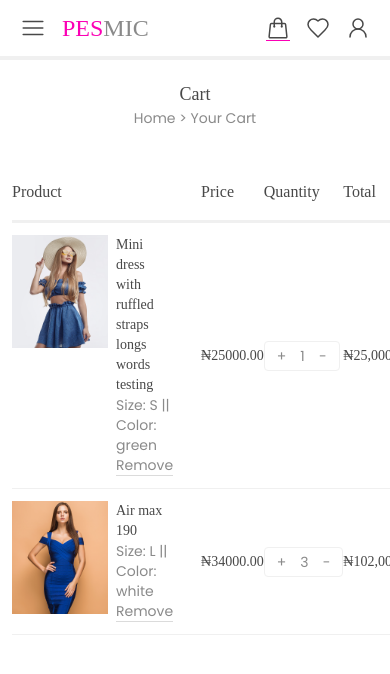
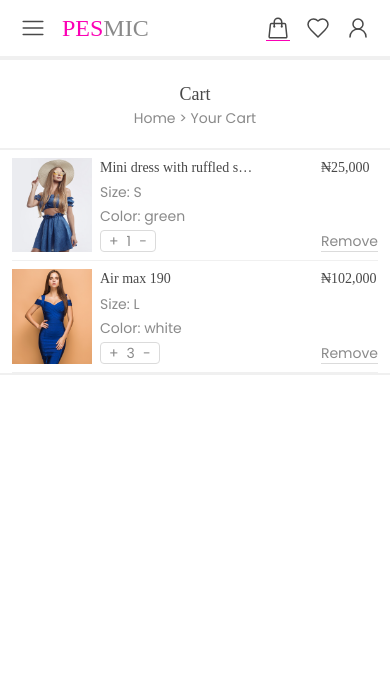
Before and after one commit to jo-royal/REACT-DUMMY, a React (Vite) app: page /REACT-DUMMY/cart in a window 390 px wide. Shown: the top 674 px of the page. Built offline with nearby package versions, Linux system fonts and the light colour scheme; a web font is replaced by a local one.

Commit message:
enhance cart component layout for better responsiveness on mobile and desktop views

```diff
--- a/src/components/cartCom.jsx
+++ b/src/components/cartCom.jsx
@@ -12,7 +12,9 @@ export default function CartCom() {
 
 
   return (
-    <div className='p-3 sm:p-5 my-10'>
+    <>
+      {/** big views */}
+      <div className='p-3 sm:p-5 my-10 hidden sm:block'>
         <table className='w-full'>
           <thead>
             <tr className='border-bg-shop border-b-3 w-full'>
@@ -34,7 +36,7 @@ export default function CartCom() {
                         className="w-full h-auto object-cover"
                       />
                     </div>
-                  <div className='flex-1 h-auto py-1 flex flex-col justify-between text-sm md:text-base pr-7'>
+                    <div className='flex-1 h-auto py-1 flex flex-col justify-between  md:text-base pr-7'>
                       <h5 className=''>{item.product}</h5>
                       <p>Size: {item.product_variations.size} || Color: {item.product_variations.color.color}</p>
                       <button className='border-b border-border w-fit'>Remove</button>
@@ -42,15 +44,14 @@ export default function CartCom() {
                   </div>
                 </td>
                 <td className='h-full'>
-                <div className='flex items-start gap-1 text-sm md:text-base'>
+                  <div className='flex items-start gap-1  md:text-base'>
                     <h6 className=''>₦{item.product_variations.sales_price}</h6>
                     <span className='hidden lg:block font-jost text-accent line-through -mt-2'>{item.product_variations.price}</span>
                   </div>
                 </td>
                 <td>
                   <div className='border border-bg-shop px-2 flex w-fit h-fit rounded gap-1.5 text-sm md:text-base'>
-                  <button
-                    className='p-1'>+</button>
+                    <button className='p-1'>+</button>
                     <p className="p-1">{item.quantity}</p>
                     <button className='p-1'>−</button>
                   </div>
@@ -61,5 +62,36 @@ export default function CartCom() {
           </tbody>
         </table>
       </div>
+
+      {/** mobile views */}
+      <div className='px-3 border-t-2 border-b-2 border-bg-shop w-full mt-5'>
+        {cartItems.map((item, index) => (
+          <div key={index} className='w-full py-2 border-b border-bg-shop flex justify-between'>
+            <div className='flex gap-2 w-2/3'>
+              <div className='w-20 h-fit'>
+                <img
+                  src={item.product_variations.color.image}
+                  alt={item.product}
+                  className="w-full h-auto object-cover" />
+              </div>
+              <div className='flex-1 w-1/3 flex flex-col justify-between text-sm'>
+                <h3 className='w-full truncate'>{item.product}</h3>
+                <p>Size: {item.product_variations.size}</p>
+                <p>Color: {item.product_variations.color.color}</p>
+                <div className='border border-border px-2 flex w-fit h-fit rounded gap-2'>
+                  <button className=''>+</button>
+                  <p className="">{item.quantity}</p>
+                  <button className=''>−</button>
+                </div>
+              </div>
+            </div>
+            <div className='flex flex-col justify-between text-sm'>
+              <h6>₦{item.totalProductPrice.toLocaleString()}</h6>
+              <button className='border-b border-border'>Remove</button>
+            </div>
+          </div>
+        ))}
+      </div>
+    </>
   )
 }
```
Lines whose indentation alone changed are shown as unchanged.
